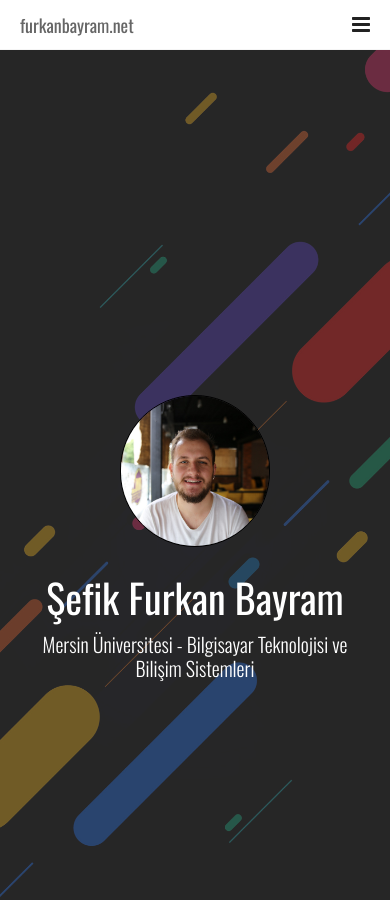
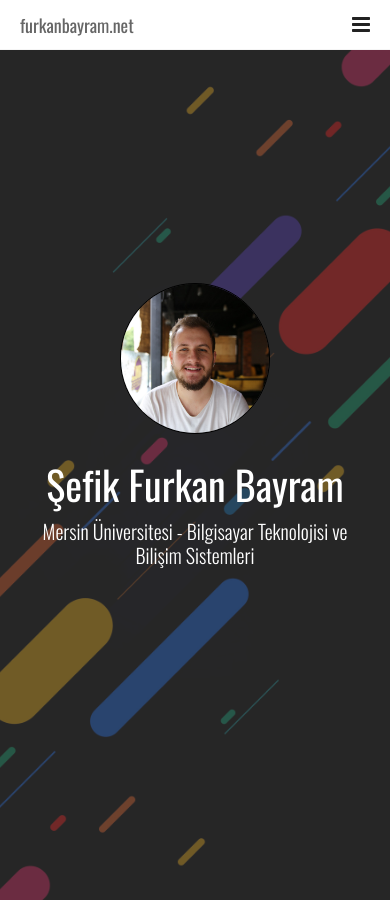
Before and after one commit to furkanbayram2/furkanbayram2.github.io, a Jekyll site: the page built from index.html, in a window 390 px wide. Built offline with Jekyll 4.4.1, drawn with Linux system fonts in a browser that asks for light colours; nearby versions of some CDN libraries; library files that are not in the unit come from our copies; the list of posts is cut into pages by our own code.

Commit message:
Mobil görünümde iyileştirme yapıldı.

```diff
--- a/static/css/main.css
+++ b/static/css/main.css
@@ -2101,6 +2101,7 @@ blockquote {
   .blog-masonry .item {
     width: 100%;
   }
+
 }
 
 @media only screen and (max-width: 480px) {
@@ -2123,12 +2124,16 @@ blockquote {
   .myBackground{
     background-image: url(./../images/bg-mobile.jpg) !important;
   }
+  .home-page-block {
+    height: 75vh !important;
+  }
 }
 
 @media screen and (min-width: 481px) {
   .myBackground{
     background-image:url("./../images/bg.jpg") !important;
   }
+
 }
 
 
```
Also changed, not shown: 4 other files.
